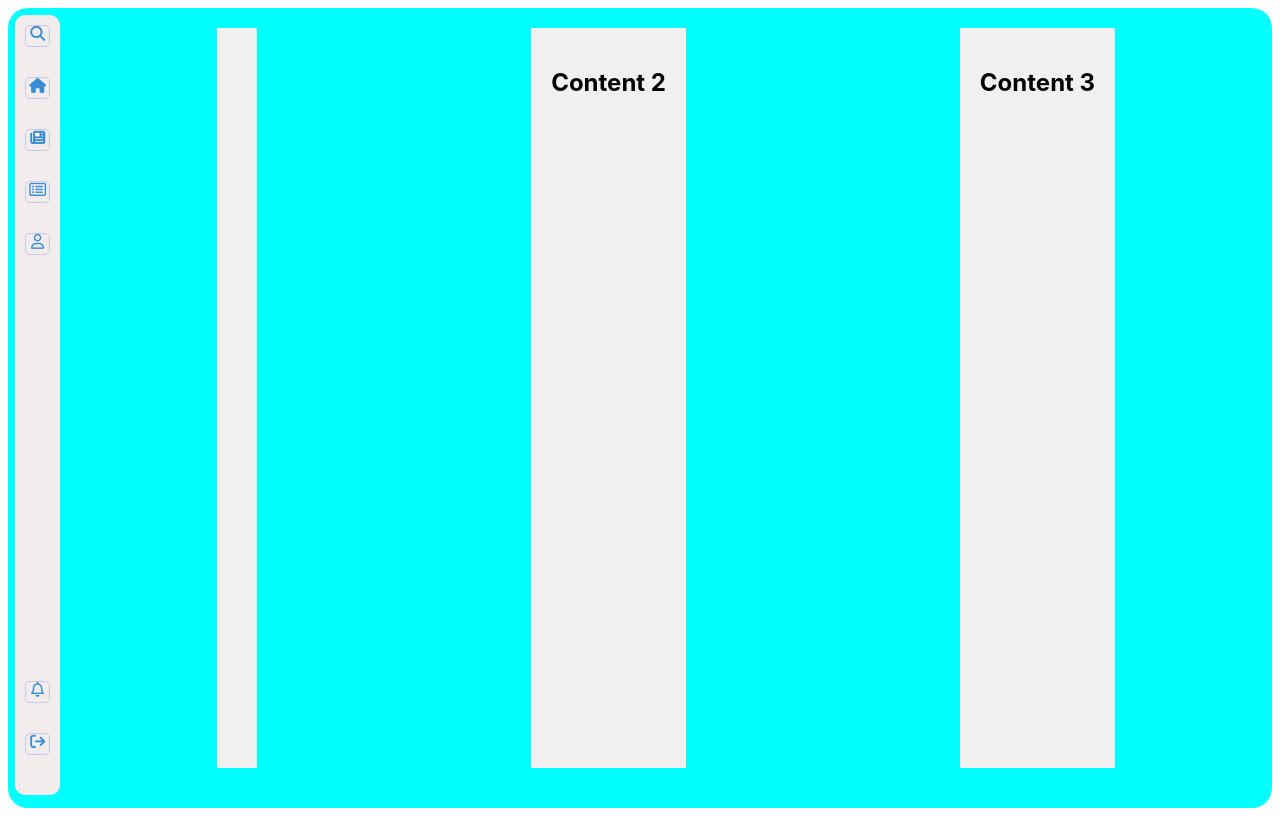
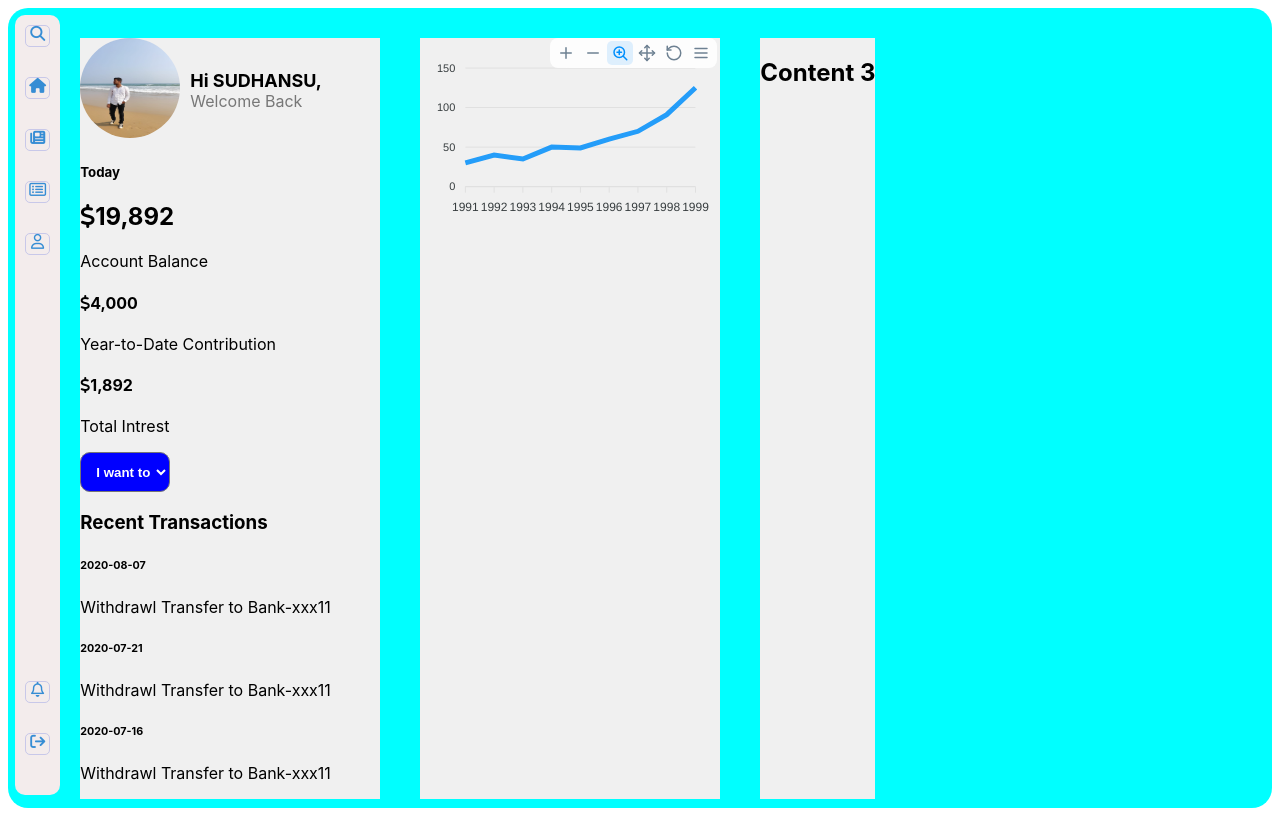
Before and after one commit to CoderSid063/Investment-Dashboard, a plain HTML site: page index.html in a window 1280 px wide. Drawn offline with nearby package versions, Linux system fonts and the light colour scheme.

Commit message:
WIP: developing content box1(incomplete)

```diff
--- a/index.html
+++ b/index.html
@@ -14,6 +14,7 @@
       crossorigin="anonymous"
       referrerpolicy="no-referrer"
     />
+    <script src="https://cdn.jsdelivr.net/npm/apexcharts"></script>
   </head>
   <body>
     <div id="container">
@@ -38,19 +39,80 @@
           </div>
         </div>
       </div>
+
       <!-- Main Content -->
       <div id="main-content">
         <!-- Content Box 1 -->
-        <div class="content-box"></div>
+
+        <div class="content-box box1">
+          <div class="column-item">
+            <div class="row-container">
+              <div class="profile-picture">
+                <img
+                  src="Profile2.jpg"
+                  alt="Profile Picture"
+                  class="rounded-image"
+                />
+              </div>
+              <div class="greeting-container">
+                <div class="greeting-text">Hi SUDHANSU,</div>
+                <div class="welcome-text">Welcome Back</div>
+              </div>
+            </div>
+          </div>
+          <div class="column-item">
+            <div class="nested-container">
+              <div class="nested-column">
+                <div class="inner-nested-column">
+                  <h5>Today</h5>
+                </div>
+                <div class="inner-nested-column">
+                  <div class="sub-inner-column">
+                    <h2><i class="fa-solid fa-dollar-sign"></i>19,892</h2>
+                    <p>Account Balance</p>
+                  </div>
+                  <div class="sub-inner-column">
+                    <h4><i class="fa-solid fa-dollar-sign"></i>4,000</h4>
+                    <p>Year-to-Date Contribution</p>
+                  </div>
+                  <div class="sub-inner-column">
+                    <h4><i class="fa-solid fa-dollar-sign"></i>1,892</h4>
+                    <p>Total Intrest</p>
+                  </div>
+                </div>
+                <div class="bottom-div">
+                  <select id="doSomthing">
+                    <option>I want to</option>
+                    <option>I don't</option>
+                  </select>
+                </div>
+              </div>
+            </div>
+          </div>
+          <div class="column-item">
+            <div class="heading-div">
+              <h3>Recent Transactions</h3>
+            </div>
+            <section class="paragraph-div">
+              <h6>2020-08-07</h6>
+              <p>Withdrawl Transfer to Bank-xxx11</p>
+            </section>
+            <section class="paragraph-div">
+              <h6>2020-07-21</h6>
+              <p>Withdrawl Transfer to Bank-xxx11</p>
+            </section>
+            <section class="paragraph-div">
+              <h6>2020-07-16</h6>
+              <p>Withdrawl Transfer to Bank-xxx11</p>
+            </section>
+          </div>
+        </div>
 
         <!-- Content Box 2 -->
-        <div class="content-box">
-          <h2>Content 2</h2>
-          <!-- Add your content for the second box here -->
-        </div>
+        <div class="content-box box2" id="chart"></div>
 
         <!-- Content Box 3 -->
-        <div class="content-box">
+        <div class="content-box box3">
           <h2>Content 3</h2>
           <!-- Add your content for the third box here -->
         </div>
--- a/script.js
+++ b/script.js
@@ -0,0 +1,18 @@
+var options = {
+  chart: {
+    type: "line",
+  },
+  series: [
+    {
+      name: "sales",
+      data: [30, 40, 35, 50, 49, 60, 70, 91, 125],
+    },
+  ],
+  xaxis: {
+    categories: [1991, 1992, 1993, 1994, 1995, 1996, 1997, 1998, 1999],
+  },
+};
+
+var chart = new ApexCharts(document.querySelector("#chart"), options);
+
+chart.render();
--- a/style.css
+++ b/style.css
@@ -51,21 +51,116 @@ body {
 }
 .logo-column i:hover {
   background-color: rgb(42, 80, 252);
-  color: white;
+  color: snow;
 }
 
 #main-content {
   flex: 1;
-  padding: 20px;
   display: flex;
-  justify-content: space-around;
+
 }
 
 .content-box {
   background-color: #f0f0f0;
-  padding: 20px;
-  margin-bottom: 20px;
+  margin:30px 20px;
 }
+
+
+/* Box1 */
+.content-box.box1 {
+  display: flex;
+  flex-direction: column;
+  justify-content: space-evenly;
+}
+
+.box1{
+  width: 300px;
+
+}
+
+.row-container {
+  display: flex;
+}
+
+.profile-picture {
+  margin-right: 10px; /* Adjust margin as needed */
+}
+
+.rounded-image {
+  border-radius: 50%;
+  width: 100px; /* Adjust the width as needed */
+  height: 100px; /* Adjust the height as needed */
+}
+
+.greeting-container {
+  display: flex;
+  flex-direction: column;
+  justify-content: center;
+}
+
+.greeting-text {
+  font-size: 18px; /* Adjust the font size as needed */
+  font-weight: bold;
+}
+
+.welcome-text {
+  font-size: 16px; /* Adjust the font size as needed */
+  color: #777; /* Adjust the color as needed */
+}
+
+/* ------------- */
+
+.column-item {
+  /* Your existing styles for Div 2 */
+}
+
+.nested-container {
+  display: flex;
+  flex-direction: column;
+}
+
+.nested-column {
+  /* Your styles for the nested columns inside Div 2 */
+}
+
+.nested-column {
+  /* Your existing styles for Nested Div 1 */
+}
+
+.inner-nested-container {
+  display: flex;
+  flex-direction: column;
+}
+
+.inner-nested-column {
+  /* Your styles for the inner nested columns inside Nested Div 1 */
+}
+
+.inner-nested-column h2 {
+  /* Styles for the heading "Today" */
+}
+
+.bottom-div {
+  display: flex;
+  flex-direction: column;
+}
+
+#doSomthing{
+  width: 30%;
+  height: 40px;
+  display: block;
+  border-radius: 10px;
+  background-color: blue;
+  color: white;
+  font-weight: 700;
+  text-align: center;
+  padding-left: 8px;
+}
+
+/* ------------------- */
+
+
+
 @media (min-width: 300px) and (max-width: 600px) {
   #container {
     height: 100vh;
@@ -77,7 +172,7 @@ body {
     width: 100vw;
     position: fixed;
     top: 0;
-    height: 2%; /* Stick sidebar to full height */
-    order: 1; /* Move sidebar to the beginning on larger screens */
+    height: 2%;
+    order: 1;
   }
 }
```
Also changed, not shown: Profile2.jpg (added).
